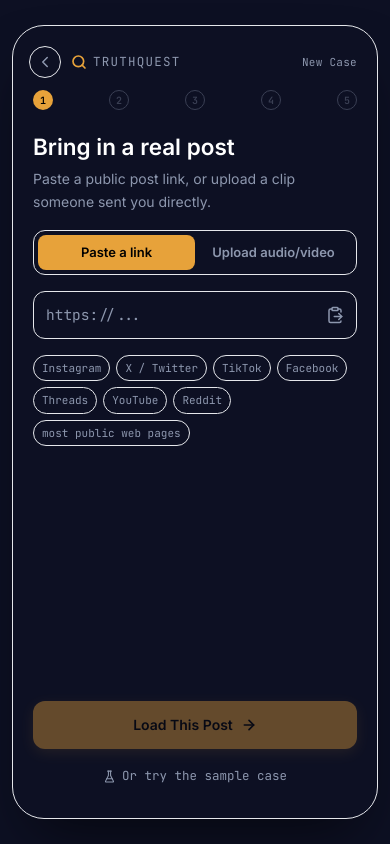
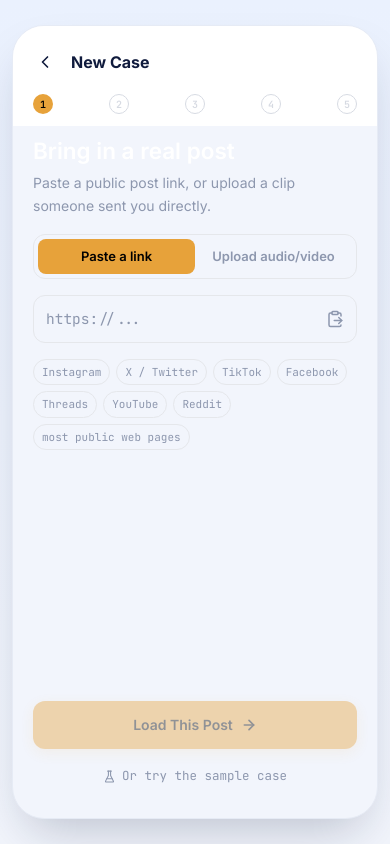
Before and after one commit to aigirl18yearsold/TruthQuest, a React (Vite) app: page / in a window 390 px wide. Both pictures are taken after a click on the button "Start Investigating". Built offline with nearby package versions, Linux system fonts and the light colour scheme.

Commit message:
Update PhoneShell.jsx

```diff
--- a/src/components/ui/PhoneShell.jsx
+++ b/src/components/ui/PhoneShell.jsx
@@ -1,33 +1,29 @@
 import React from "react";
-import { Search, ChevronLeft } from "lucide-react";
+import { ChevronLeft } from "lucide-react";
 import Stepper from "./Stepper.jsx";
 
 export default function PhoneShell({ screen, caseLabel, canGoBack, onBack, children }) {
   return (
-    <div className="min-h-screen w-full flex items-center justify-center py-6 px-3 bg-[#0d1023] font-body">
+    <div className="min-h-screen w-full flex items-center justify-center py-6 px-3 bg-gradient-to-b from-blue-soft to-mist font-body">
       <div
-        className="w-full max-w-md rounded-[2rem] overflow-hidden flex flex-col bg-ink border border-ink-line"
-        style={{ height: "min(880px, 94vh)", boxShadow: "0 30px 60px -20px rgba(0,0,0,0.6)" }}
+        className="w-full max-w-md rounded-[2rem] overflow-hidden flex flex-col bg-mist border border-paper-dim"
+        style={{ height: "min(880px, 94vh)", boxShadow: "0 24px 50px -16px rgba(16,27,61,0.25)" }}
       >
         {screen !== "home" && (
-          <div>
-            <div className="flex items-center gap-2.5 px-5 pt-5">
+          <div className="bg-paper">
+            <div className="flex items-center gap-2.5 px-5 pt-5 pb-1">
               {canGoBack ? (
                 <button
                   onClick={onBack}
                   aria-label="Go back"
-                  className="shrink-0 w-8 h-8 -ml-1 rounded-full flex items-center justify-center bg-ink-soft border border-ink-line text-slate-light hover:text-amber active:scale-95 transition-transform"
+                  className="shrink-0 w-8 h-8 -ml-1 rounded-full flex items-center justify-center text-navy hover:bg-blue-soft active:scale-95 transition-transform"
                 >
-                  <ChevronLeft size={18} />
+                  <ChevronLeft size={20} />
                 </button>
               ) : (
                 <div className="w-8 h-8 shrink-0" />
               )}
-              <div className="flex items-center gap-1.5 flex-1 min-w-0">
-                <Search size={16} className="text-amber shrink-0" strokeWidth={2.5} />
-                <span className="font-mono text-[12.5px] tracking-widest text-slate-light truncate">TRUTHQUEST</span>
-              </div>
-              <span className="font-mono text-[11px] tracking-wide text-slate-light shrink-0">{caseLabel}</span>
+              <span className="font-body text-[16px] font-bold text-navy truncate">{caseLabel}</span>
             </div>
             <Stepper screen={screen} />
           </div>
```
